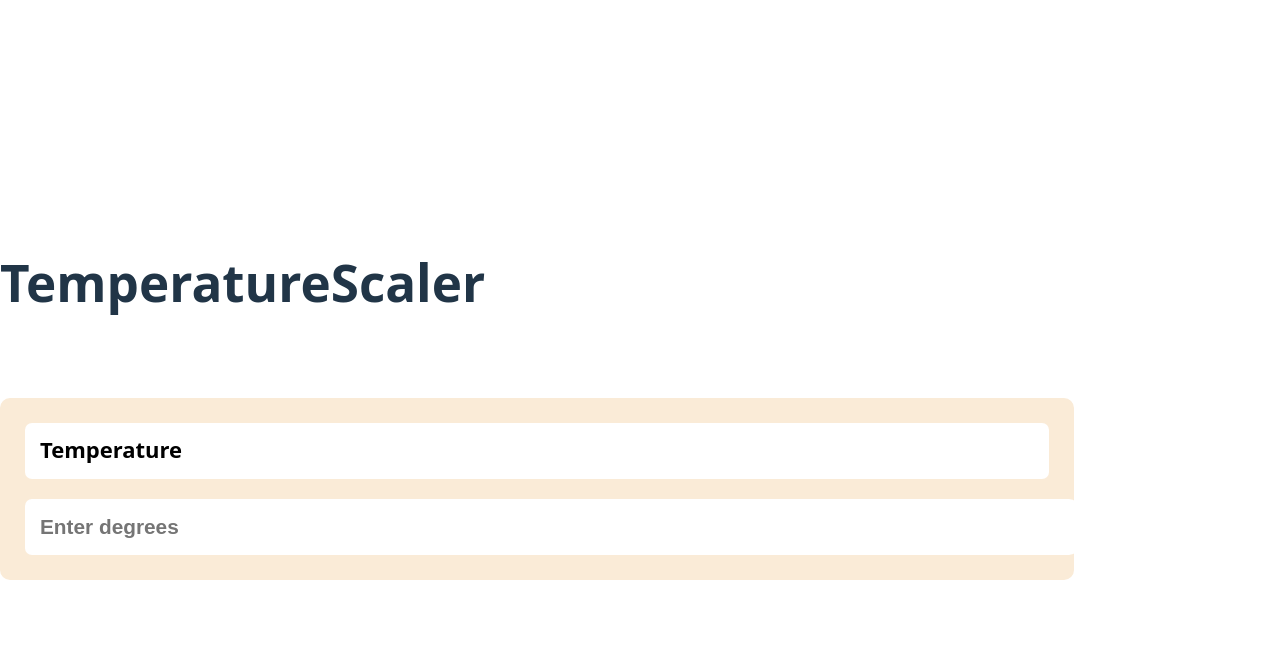
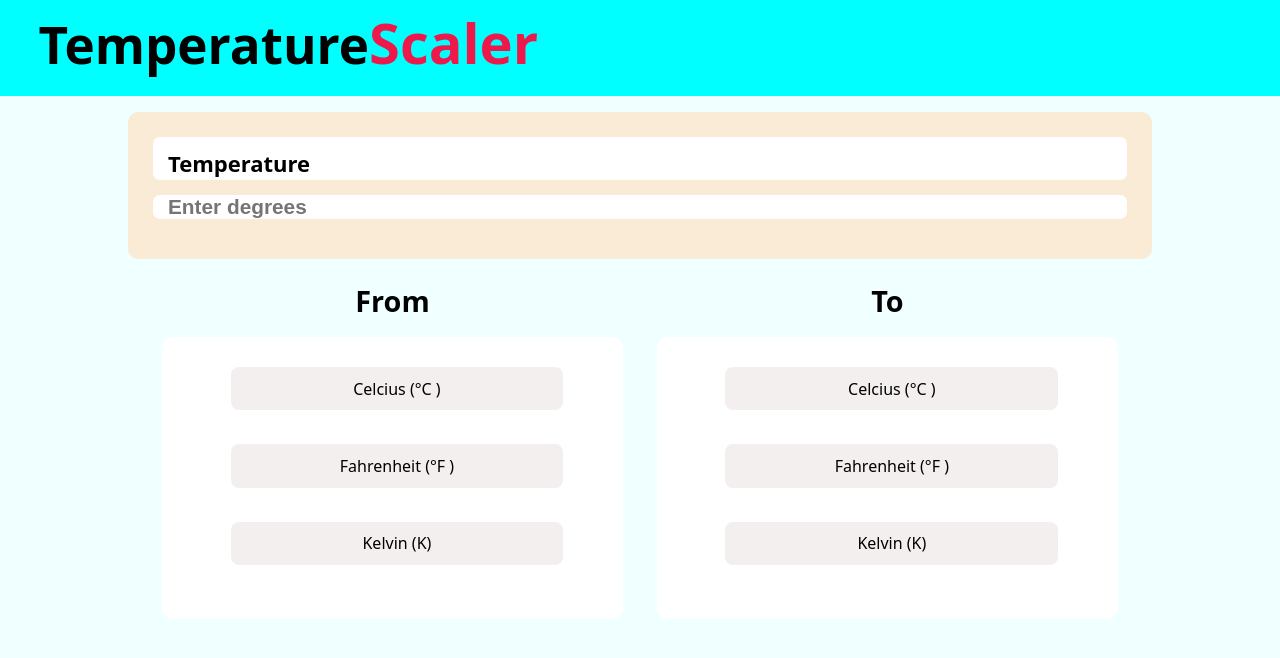
Before and after one commit to Kapil232002/temperature_converter_react_app, a React (Vite) app in the folder temp_react_frontend/: page / in a window 1280 px wide. Shown: the top 658 px of the page. Built offline with nearby package versions, Linux system fonts and the light colour scheme.

Commit message:
add new changes

```diff
--- a/temp_react_frontend/src/App.css
+++ b/temp_react_frontend/src/App.css
@@ -1,4 +1,4 @@
-/* * {
+* * {
   margin: 0;
   padding: 0;
   box-sizing: border-box;
@@ -37,7 +37,6 @@ body {
   font-size: 3.5rem;
 }
 
-/* Temperature Card */
 .card {
   width: 80vw;
   height: 70vh;
@@ -45,8 +44,7 @@ body {
   background-color: antiquewhite;
   padding: 25px;
   border-radius: 10px;
-  background-color: antiquewhite;
-  height: auto; /* auto height mobile ke liye */
+  position: relative;
 }
 
 .card1,
@@ -71,6 +69,8 @@ body {
   display: block;
 }
 
+
+
 .label-text {
   font-size: 1.3rem;
   font-weight: bold;
@@ -91,7 +91,6 @@ body {
   outline: none;
 }
 
-/* From/To Container */
 #container {
   display: flex;
   justify-content: space-evenly;
@@ -102,6 +101,10 @@ body {
   position: relative;
   position: fixed;
 }
+
+
+
+
 
 .card-with-heading {
   display: flex;
@@ -118,6 +121,7 @@ body {
 }
 
 .card3 {
+
   background-color: white;
   border-radius: 10px;
   padding: 30px;
@@ -135,8 +139,6 @@ body {
   color: black;
 }
 
-/* 🔹 Mobile Styles ≤600px */
-@media (max-width: 600px) {
 
 @media (max-width :768px) {
   #navbar {
```
